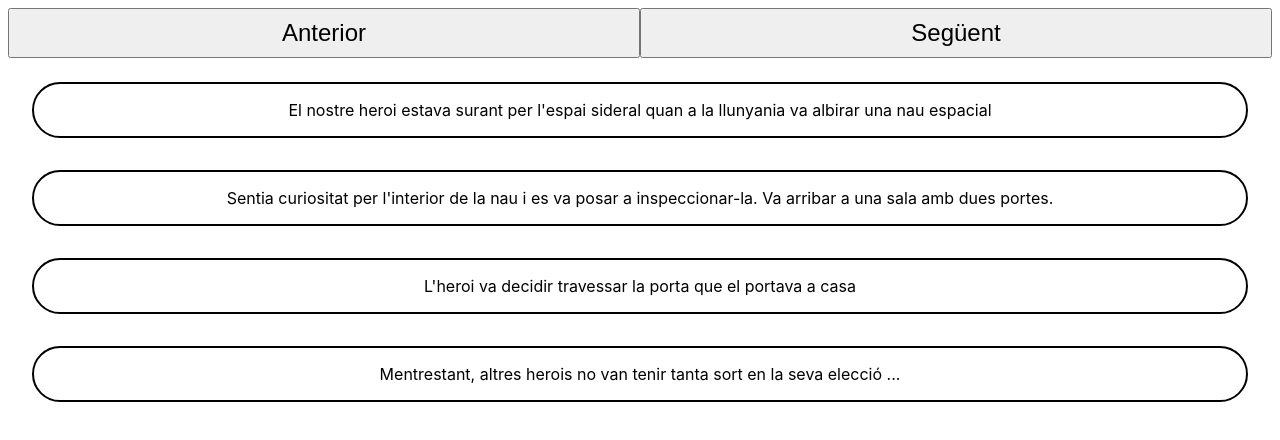
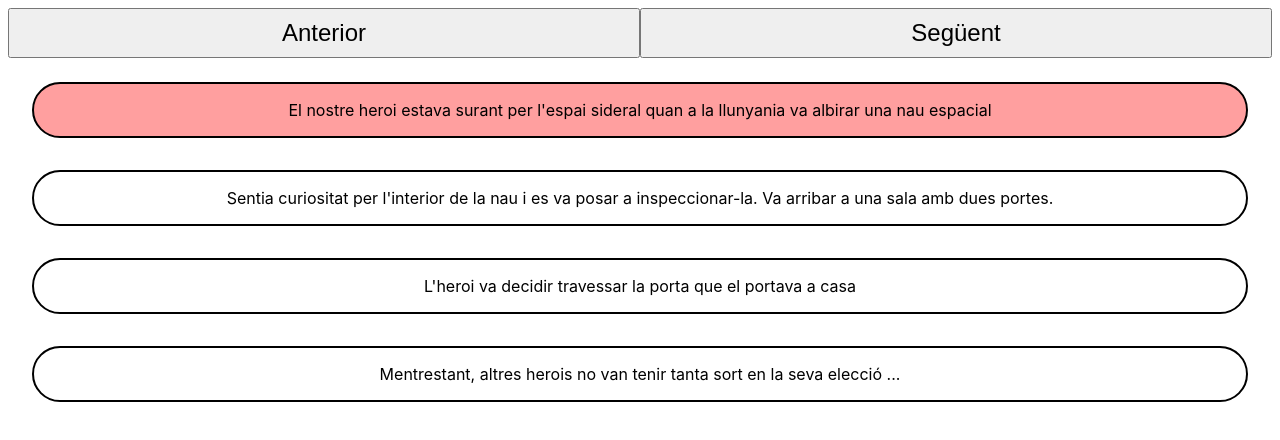
Before and after one commit to missvader/SPRINT-6, a React (Create React App) app: page / in a window 1280 px wide. Shown: the top 440 px of the page. Built offline with nearby package versions, Linux system fonts and the light colour scheme.

Commit message:
Exercise 4. Some bugs fixed on setCount

```diff
--- a/src/components/escena/Escena.js
+++ b/src/components/escena/Escena.js
@@ -1,26 +1,31 @@
-import React, { useState} from "react";
-import {Texto, Container, Button,DivButtons} from "./styled-components";
+import React, { useState } from "react";
+import { Texto, Container, Button, DivButtons } from "./styled-components";
 
-function Escena({historias}){
-  //con useState creamos contador y establecemos valor inicial en 0
-  const [count, setCount] = useState(0);
-  return(
-    //Para cada uno de los botones establecemos qie onClick() el setCount hará que el contador se incremente o disminuya en 1
+function Escena({ historias }) {
+  //con useState creamos contador y establecemos valor inicial en 1 para que la primera historia por defecto esté coloreada pq empieza por id 1
+  let [count, setCount] = useState(1);
+  return (
+    //Para cada uno de los botones establecemos que onClick() el setCount hará que el contador se incremente o disminuya en 1
+    //con ternario establecemos la condicion para que cuando llegue al principio o al final de las historias de la vuelta
     <Container>
       <DivButtons>
-      <Button onClick={()=> setCount(count - 1)}>Anterior</Button>
-      <Button onClick={()=> setCount(count + 1)}>Següent</Button>
+        <Button onClick={() => setCount(count <= 1 ? (count = 4) : count - 1)}>
+          Anterior
+        </Button>
+        <Button onClick={() => setCount(count >= 4 ? (count = 1) : count + 1)}>
+          Següent
+        </Button>
       </DivButtons>
-      {historias.map((historia)=>(
-        //con el map obtenemos de cada historia tambien el id (previamente hemos modificado json) y establecemos selesctedHistoria con boolean dependiendo de si coinciden id y count
+      {historias.map((historia) => (
+        //con el map obtenemos de cada historia tambien el id (previamente hemos modificado json) y establecemos prop selesctedHistoria con boolean dependiendo de si coinciden id y count
         <Texto
-        key={historia.id}
-        selectedHistoria = {historia.id === count ? true : false}
+          key={historia.id}
+          selectedHistoria={historia.id === count ? true : false}
         >
           {historia.text}
         </Texto>
       ))}
     </Container>
-    )
-  }
+  );
+}
 export default Escena;
```
